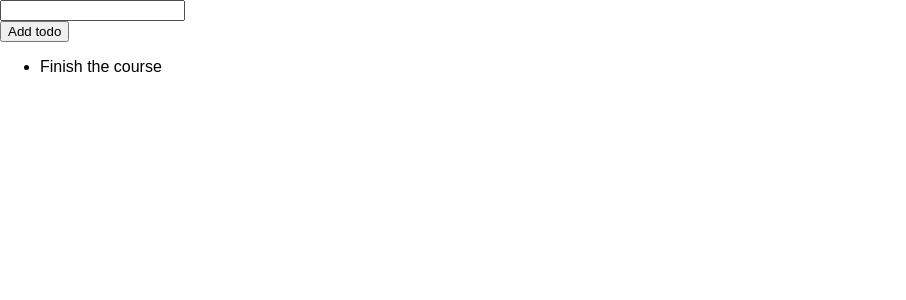
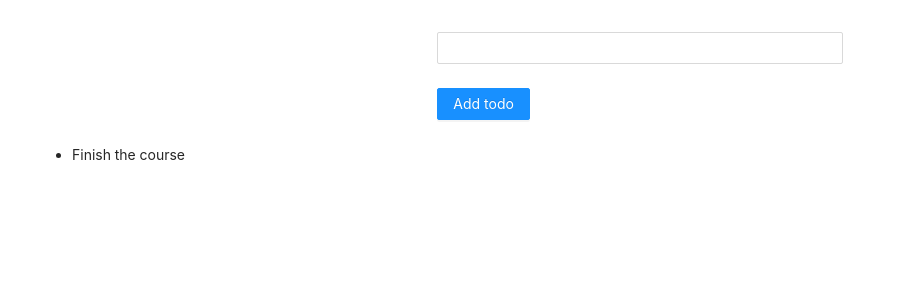
Before and after one commit to jmalinna/learning-typescript-2, a React (Create React App) app: page / in a window 1280 px wide. Shown: the top 300 px of the page, without its empty margins (0-906 px from the left). Built offline with nearby package versions, Linux system fonts and the light colour scheme; the HTML template or start-up script is replaced by a standard one.

Commit message:
Replace form with Form Component from antd

```diff
--- a/src/App.tsx
+++ b/src/App.tsx
@@ -1,6 +1,7 @@
 import React from 'react';
 import TodoList from './components/TodoList';
 import TodoForm from './components/TodoForm';
+import 'antd/dist/antd.css';
 
 function App() {
   const todoItems = [{ id: 't1', text: 'Finish the course'}];
--- a/src/components/TodoForm.tsx
+++ b/src/components/TodoForm.tsx
@@ -1,22 +1,30 @@
-import React, { useRef } from 'react';
+import React from 'react';
+import { Form, Input, Button, Row, Col } from 'antd';
+
+interface Values {
+  todo: {
+    item: string,
+  }
+}
 
 const TodoForm = () => {
-  const textInputRef = useRef<HTMLInputElement>(null);
-
-  const handleSubmit = (event: React.FormEvent) => {
-    event.preventDefault();
-    const enteredText = textInputRef.current!.value;
-    console.log('enteredText=', enteredText);
+  const handleSubmit = (values: Values) => {
+    console.log(values);
   }
 
   return (
-    <form onSubmit={handleSubmit}>
-      <div>
-        <label htmlFor="todo-item-input"></label>
-        <input type="text" id="todo-item-input" ref={textInputRef} />
-      </div>
-      <button type="submit">Add todo</button>
-    </form>
+    <Row justify="center">
+      <Col span={8}>
+        <Form onFinish={handleSubmit}>
+          <Form.Item name={['todo', 'item']}>
+            <Input />
+          </Form.Item>
+          <Form.Item>
+            <Button type="primary" htmlType="submit">Add todo</Button>
+          </Form.Item>
+        </Form>
+      </Col>
+    </Row>
   )
 };
 export default TodoForm;
--- a/src/index.css
+++ b/src/index.css
@@ -4,4 +4,5 @@ html {
 
 body {
   margin: 0;
+  padding: 2rem;
 }
```
